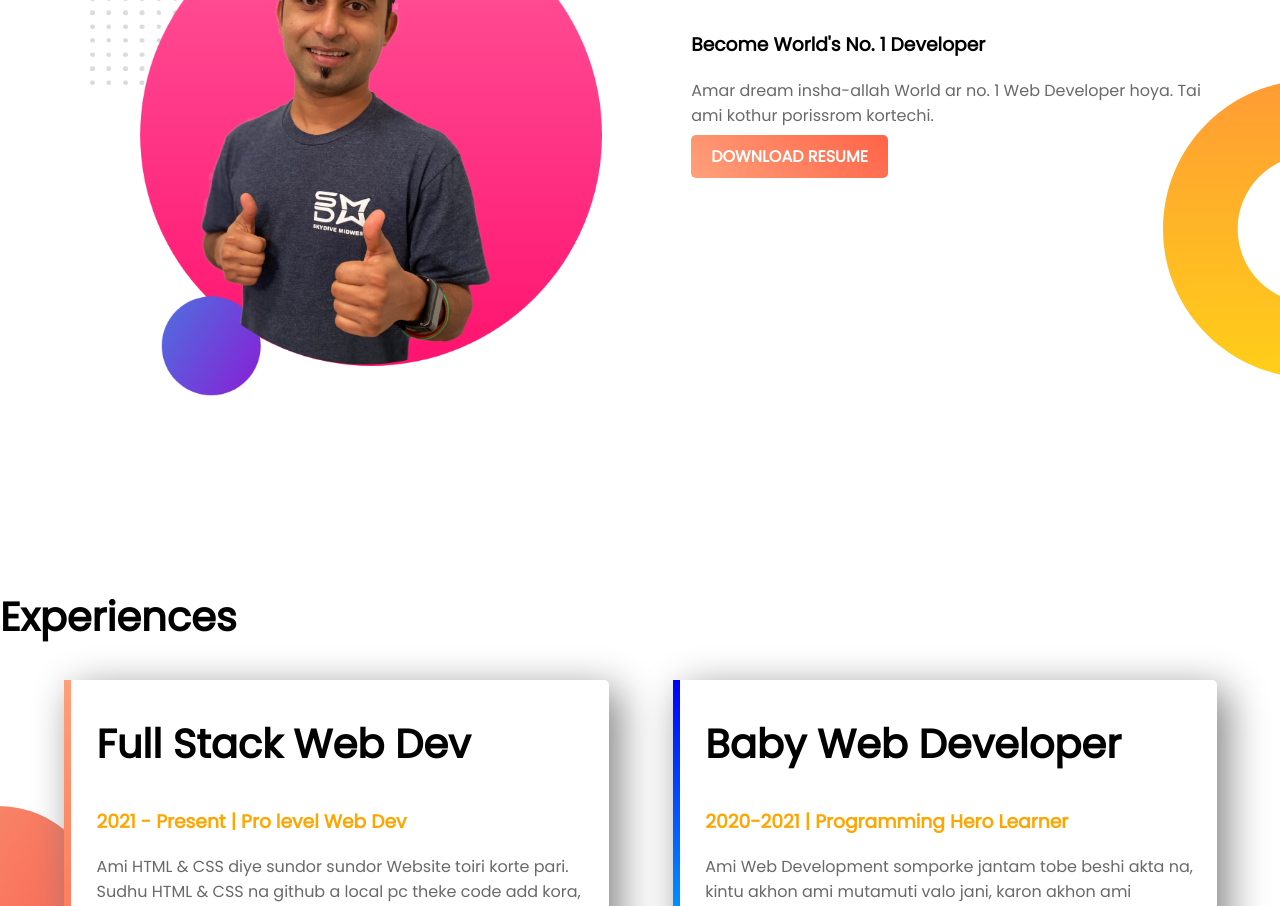
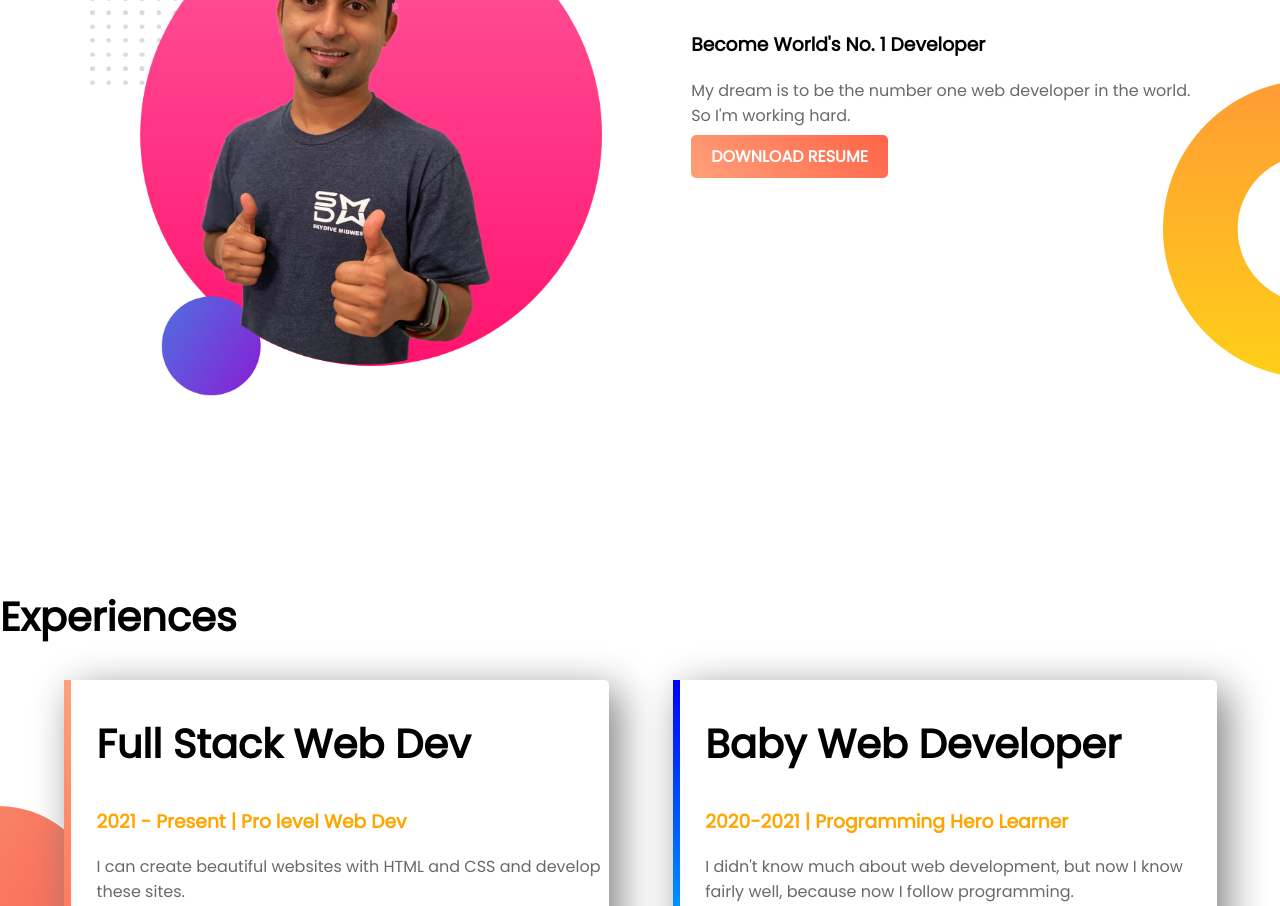
Before and after one commit to Ikramuddin21/web-portfolio, a plain HTML site: page index.html in a window 1280 px wide. Shown: the part 746-1652 px from the top of the page. Drawn offline with Linux system fonts and the light colour scheme.

Commit message:
update portfolio

```diff
--- a/index.html
+++ b/index.html
@@ -13,7 +13,7 @@
         <h1>Welcome To</h1>
         <h1><span class="orange-highlight">Ikram Uddin</span> Website</h1>
         <h3>World-class professional web developer</h3>
-        <p>Ami Ikram Uddin. Amar dream insha-allah akjon professional web developer hobo, onek boro company te web developer hisebe kaj korbo. Tai ami web development sikhtechi. Amar jonno duya korben.</p>
+        <p>I'm Ikram Uddin. My dream is to be a professional web developer, InshaAllah, in many large companies I'll be working as a web developer, so I'm learning web development.</p>
         <a class="link-button" target="_blank" href="https://www.linkedin.com/company/programminghero/">HIRE ME</a>
        </div>
        <div class="half-width">
@@ -27,7 +27,7 @@
        <div class="half-width">
         <h2>Big Dream</h2>
         <h3>Become World's No. 1 Developer</h3>
-        <p>Amar dream insha-allah World ar no. 1 Web Developer hoya. Tai ami kothur porissrom kortechi.</p>
+        <p>My dream is to be the number one web developer in the world. So I'm working hard.</p>
         <a class="link-button" target="_blank" href="https://www.linkedin.com/company/programminghero/">DOWNLOAD RESUME</a>
        </div>
    </section>
@@ -36,12 +36,12 @@
         <div id="full-stack" class="half-width single-experience">
             <h2>Full Stack Web Dev</h2>
             <h3 class="orange-highlight">2021 - Present | Pro level Web Dev</h3>
-            <p>Ami HTML & CSS diye sundor sundor Website toiri korte pari. Sudhu HTML & CSS na github a local pc theke code add kora, commit kora, push & pull kora etc sobgula resource jana ache.</p>
+            <p>I can create beautiful websites with HTML and CSS and develop these sites.</p>
         </div>
         <div id="baby-web" class="half-width single-experience">
             <h2>Baby Web Developer</h2>
             <h3 class="orange-highlight">2020-2021 | Programming Hero Learner</h3>
-            <p>Ami Web Development somporke jantam tobe beshi akta na, kintu akhon ami mutamuti valo jani, karon akhon ami programmingHero ke follow kori. </p>
+            <p>I didn't know much about web development, but now I know fairly well, because now I follow programming. </p>
         </div>
    </section>
    <footer>
```
